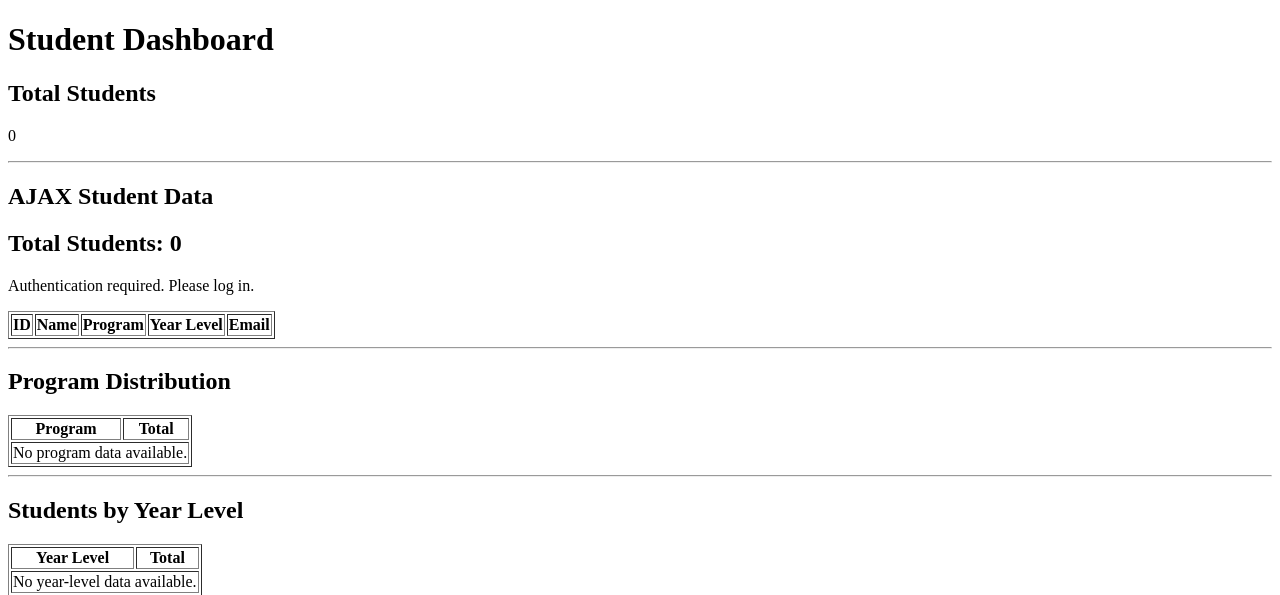
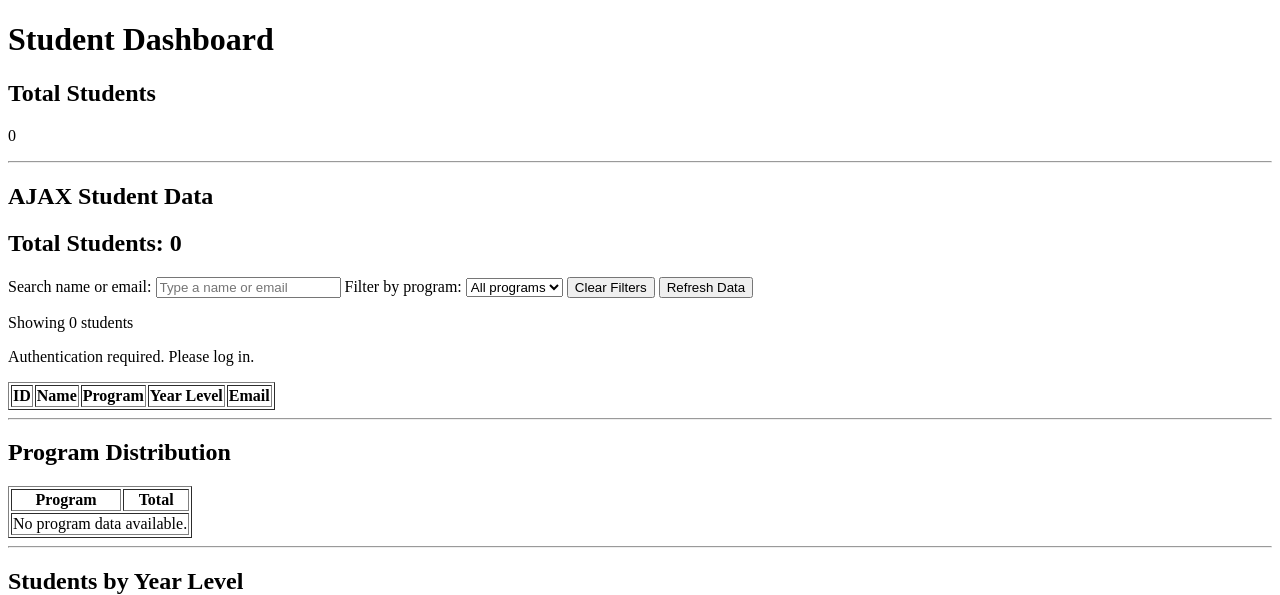
Before and after one commit to carlenep/CPP_DjangoWebApp, a Django app: page /registration/dashboard/ in a window 1280 px wide. Shown: the top 595 px of the page. Run offline with Django 5.2, Linux system fonts and the light colour scheme; data that the repository does not hold is empty.

Commit message:
Update student_dashboard.html

```diff
--- a/CPP_DjangoWebApp/registration/templates/registration/student_dashboard.html
+++ b/CPP_DjangoWebApp/registration/templates/registration/student_dashboard.html
@@ -1,14 +1,6 @@
 {% load static %}
 
-<!DOCTYPE html>
-<html>
-
-<head>
-    <title>Student Dashboard</title>
-</head>
-
-<body>
-
+<!DOCTYPE html> <html> <head> <title>Student Dashboard</title> </head> <body>
 <h1>Student Dashboard</h1>
 
 <h2>Total Students</h2>
@@ -25,11 +17,41 @@
     <span id="student-count">0</span>
 </h2>
 
-    <p id="loading-message">Loading students...</p>
+<section>
+    <label for="student-search">Search name or email:</label>
+
+    <input
+        type="search"
+        id="student-search"
+        placeholder="Type a name or email"
+    >
+
+    <label for="program-filter">Filter by program:</label>
+
+    <select id="program-filter">
+        <option value="">All programs</option>
+    </select>
+
+    <button type="button" id="clear-filters">
+        Clear Filters
+    </button>
+
+    <button type="button" id="refresh-students">
+        Refresh Data
+    </button>
+</section>
+
+<p id="result-count" aria-live="polite">
+    Showing 0 students
+</p>
+
+<p id="loading-message">
+    Loading students...
+</p>
 
 <p id="error-message"></p>
 
-    <table border="1" id="student-table">
+<table border="1">
     <thead>
         <tr>
             <th>ID</th>
@@ -40,8 +62,7 @@
         </tr>
     </thead>
 
-        <tbody id="student-table-body">
-        </tbody>
+    <tbody id="student-table-body"></tbody>
 </table>
 
 <hr>
@@ -96,6 +117,4 @@
 
 <script src="{% static 'registration/js/student_dashboard.js' %}"></script>
 
-</body>
-
-</html>
+</body> </html>
```
Lines whose indentation alone changed are shown as unchanged.
